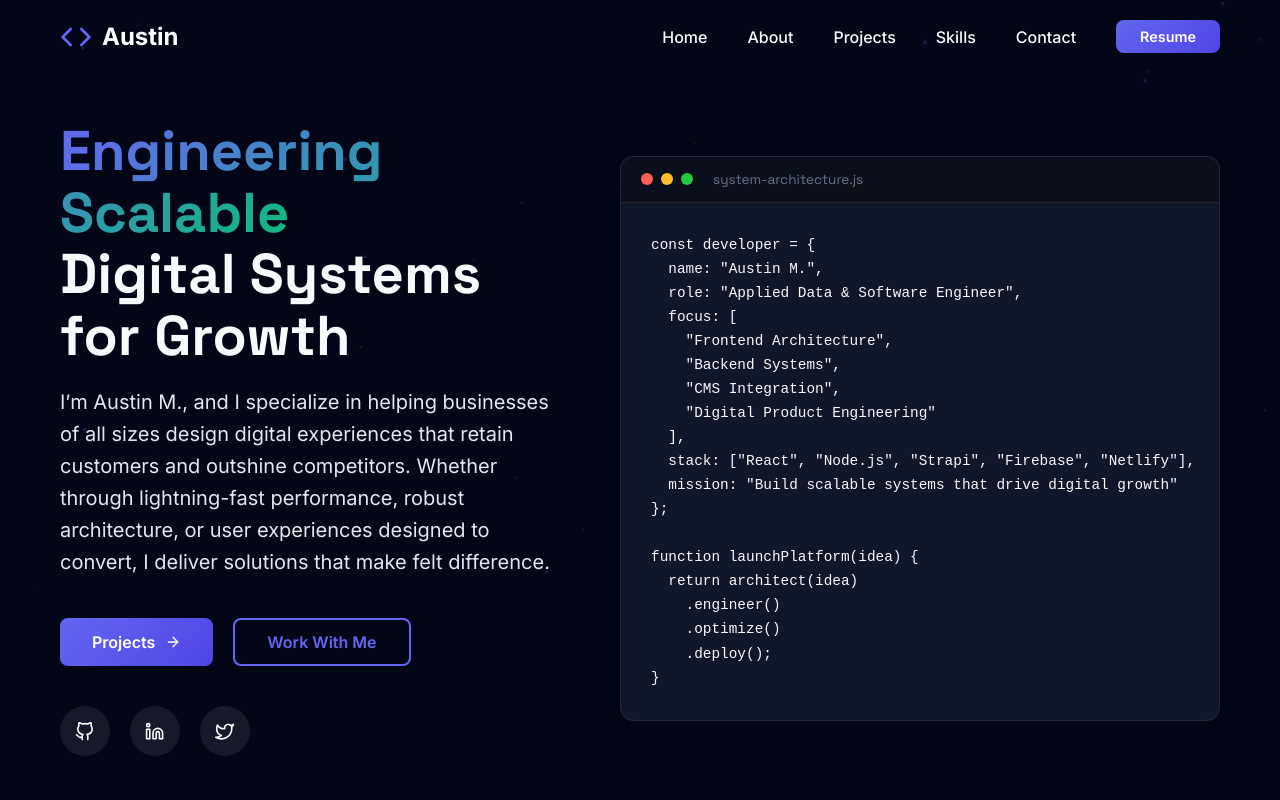
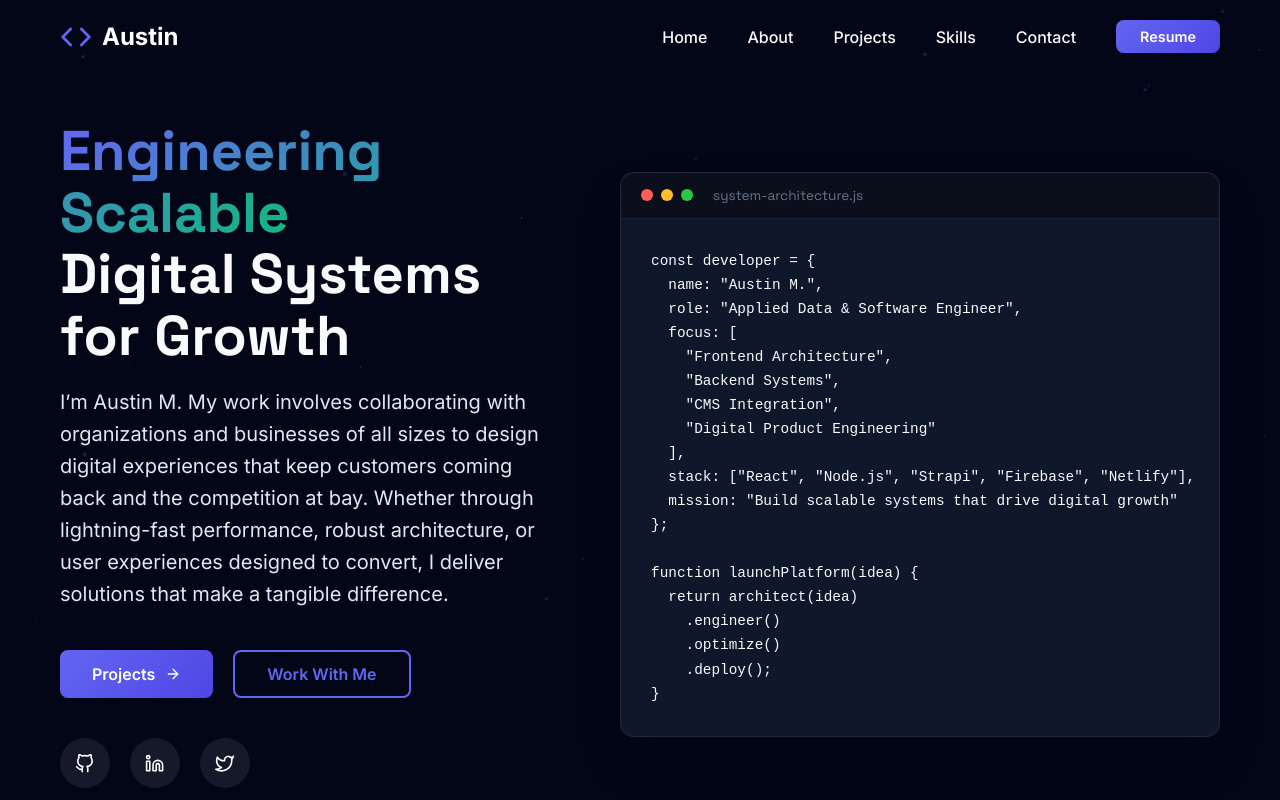
Before and after one commit to codewithaustin1/sharp-portfolio, a React (Create React App) app: page / in a window 1280 px wide. Shown: the top 800 px of the page. Built offline with nearby package versions, Linux system fonts and the light colour scheme.

Commit message:
Update Hero.jsx

```diff
--- a/src/components/Hero/Hero.jsx
+++ b/src/components/Hero/Hero.jsx
@@ -34,7 +34,7 @@ const Hero = () => {
             Digital Systems for Growth
           </h1>
           <p className="hero-subtitle">
-          I’m Austin M., and I specialize in helping businesses of all sizes design digital experiences that retain customers and outshine competitors. Whether through lightning-fast performance, robust architecture, or user experiences designed to convert, I deliver solutions that make felt difference.</p>
+          I’m Austin M. My work involves collaborating with organizations and businesses of all sizes to design digital experiences that keep customers coming back and the competition at bay. Whether through lightning-fast performance, robust architecture, or user experiences designed to convert, I deliver solutions that make a tangible difference.</p>
           <div className="hero-buttons">
             <a href="#projects" className="btn">
               Projects<FiArrowRight />
```
